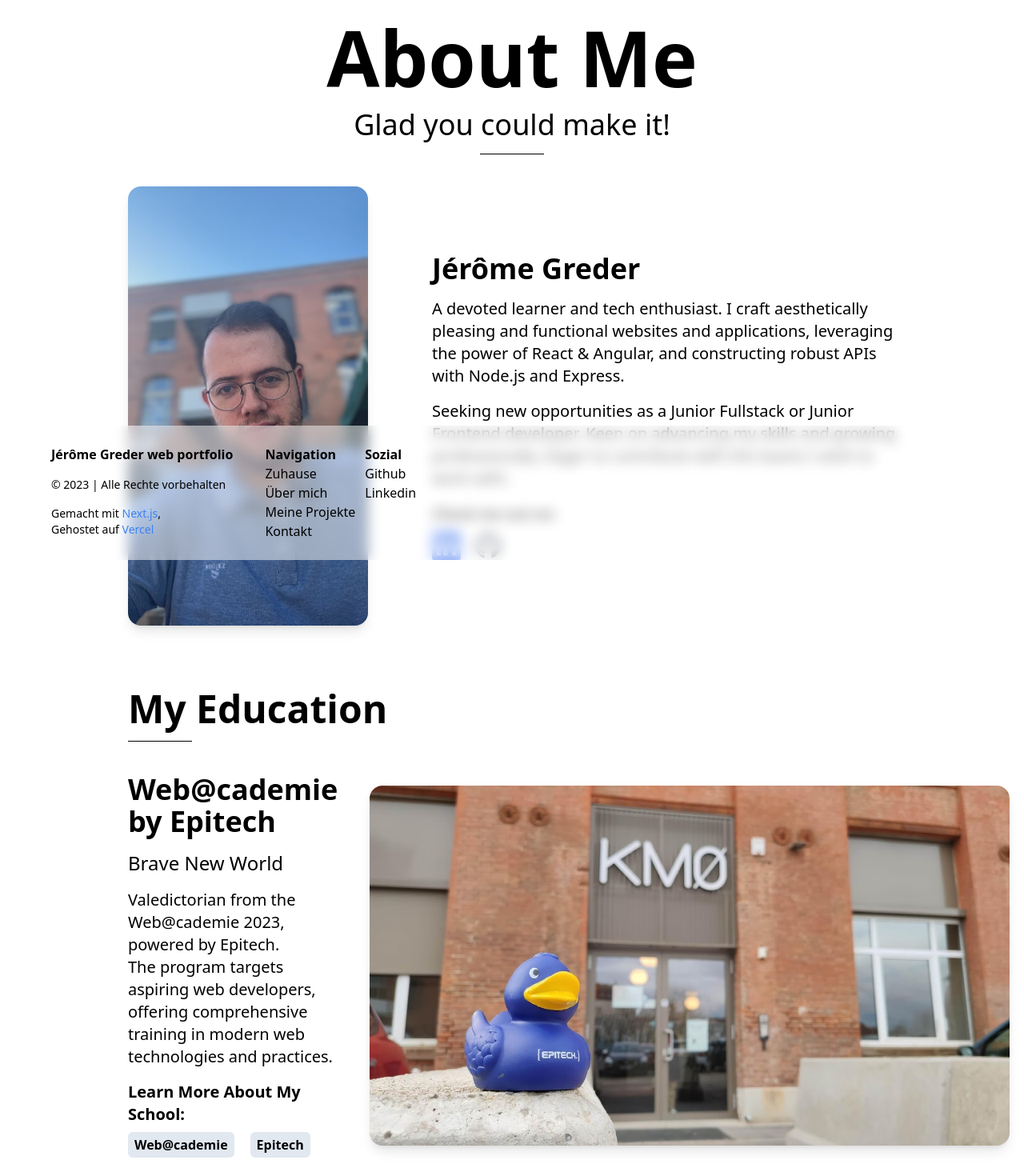
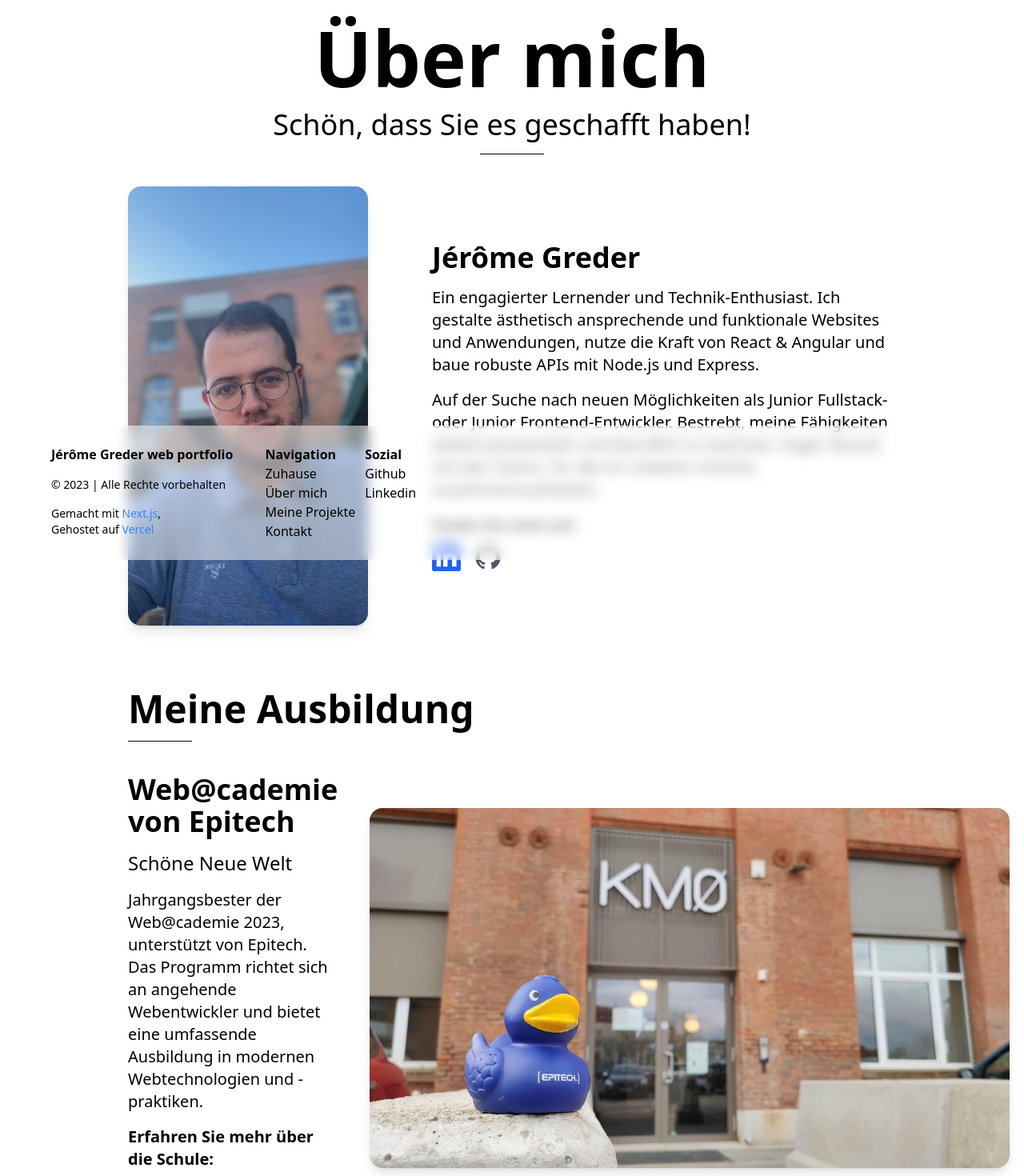
Before and after one commit to Glados1998/jerome-greder-web-portfolio-client, a Next.js app: page /de/about in a window 1280 px wide. Shown: the part 100-1570 px from the top of the page at 80% size. Built offline with nearby package versions, Linux system fonts and the light colour scheme.

Commit message:
feat: translation added for about page

```diff
--- a/dictionaries/de.json
+++ b/dictionaries/de.json
@@ -40,7 +40,21 @@
       }
     },
     "About": {
-      "title": "Über"
+      "title": "Über mich",
+      "subTitle": "Schön, dass Sie es geschafft haben!",
+      "profile": {
+        "descriptionOne": "Ein engagierter Lernender und Technik-Enthusiast. Ich gestalte ästhetisch ansprechende und funktionale Websites und Anwendungen, nutze die Kraft von React & Angular und baue robuste APIs mit Node.js und Express.",
+        "descriptionTwo": "Auf der Suche nach neuen Möglichkeiten als Junior Fullstack- oder Junior Frontend-Entwickler. Bestrebt, meine Fähigkeiten weiterzuentwickeln und beruflich zu wachsen. Eager darauf, mit den Teams, für die ich arbeiten möchte, zusammenzuarbeiten."
+      },
+      "cta": "Finden Sie mich auf",
+      "educationLabel": "Meine Ausbildung",
+      "education": {
+        "epitech": "Web@cademie von Epitech",
+        "subheading": "Schöne Neue Welt",
+        "description": "Jahrgangsbester der Web@cademie 2023, unterstützt von Epitech. Das Programm richtet sich an angehende Webentwickler und bietet eine umfassende Ausbildung in modernen Webtechnologien und -praktiken."
+      },
+      "ctaSchool": "Erfahren Sie mehr über die Schule",
+      "techStack": "Mein Tech-Stack"
     },
     "projects": {
     },
--- a/dictionaries/en.json
+++ b/dictionaries/en.json
@@ -42,7 +42,21 @@
       }
     },
     "About": {
-      "title": "About"
+      "title": "About me",
+      "subTitle": "Glad you could make it!",
+      "profile": {
+        "descriptionOne": "A devoted learner and tech enthusiast. I craft aesthetically pleasing and functional websites and applications, leveraging the power of React & Angular, and constructing robust APIs with Node.js and Express.",
+        "descriptionTwo": "Seeking new opportunities as a Junior Fullstack or Junior Frontend developer. Keen on advancing my skills and growing professionally. Eager to contribute with the teams I wish to work with."
+      },
+      "cta": "Find me on",
+      "educationLabel": "My education",
+      "education": {
+        "epitech": "Web@cademie by Epitech",
+        "subheading": "Brave New World",
+        "description": "Valedictorian from the Web@cademie 2023, powered by Epitech. The program targets aspiring web developers offering comprehensive training in modern web technologies and practices."
+      },
+      "ctaSchool": "Learn more about the school",
+      "techStack": "My tech stack"
     },
     "projects": {
     },
--- a/dictionaries/fr.json
+++ b/dictionaries/fr.json
@@ -40,7 +40,21 @@
       }
     },
     "About": {
-      "title": "About"
+      "title": "À propos de moi",
+      "subTitle": "Heureux que vous ayez pu venir !",
+      "profile": {
+        "descriptionOne": "Un apprenant dévoué et passionné de technologie. Je crée des sites web et des applications esthétiquement plaisants et fonctionnels, en exploitant la puissance de React & Angular, et en construisant des API robustes avec Node.js et Express.",
+        "descriptionTwo": "À la recherche de nouvelles opportunités en tant que développeur Fullstack junior ou développeur Frontend junior. Désireux de faire avancer mes compétences et de grandir professionnellement. Impatient de contribuer avec les équipes avec lesquelles je souhaite travailler."
+      },
+      "cta": "Trouvez-moi sur",
+      "educationLabel": "Ma formation",
+      "education": {
+        "epitech": "Web@cademie par Epitech",
+        "subheading": "Un Nouveau Monde Brave",
+        "description": "Major de promotion de la Web@cademie 2023, propulsée par Epitech. Le programme cible les aspirants développeurs web en offrant une formation complète sur les technologies et pratiques web modernes."
+      },
+      "ctaSchool": "En savoir plus sur l'école",
+      "techStack": "Mon stack technique"
     },
     "projects": {
     },
--- a/src/app/[lang]/about/page.tsx
+++ b/src/app/[lang]/about/page.tsx
@@ -4,18 +4,25 @@ import epitechBanner from 'src/app/[lang]/assets/images/epitech-banner.jpg';
 import {BsLinkedin} from "react-icons/bs";
 import {AiFillGithub} from "react-icons/ai";
 import techs from "@/data/languages";
+import {Locale} from "../../../../i18.donfig";
+import {getDictionary} from "../../../../lib/dictionary";
 
-export default function About() {
+export default async function About({
+                                        params: {lang}
+                                    }: {
+    params: { lang: Locale }
+}) {
+    const {page} = await getDictionary(lang)
     return (
         <>
             <div className="relative px-5 md:px-20 lg:px-40 py-10">
                 {/* Intro Section */}
                 <div className="text-center">
                     <h1 className="text-4xl md:text-6xl lg:text-8xl font-bold">
-                        About Me
+                        {page.About.title}
                     </h1>
                     <p className="text-xl md:text-2xl lg:text-4xl font-medium mt-4">
-                        Glad you could make it!
+                        {page.About.subTitle}
                     </p>
                     <hr className="mt-4 w-20 mx-auto border-black dark:border-white"/>
                 </div>
@@ -29,18 +36,15 @@ export default function About() {
                             Jérôme Greder
                         </h2>
                         <p className="text-base md:text-xl font-medium">
-                            A devoted learner and tech enthusiast. I craft aesthetically pleasing and functional
-                            websites and applications, leveraging the power of React & Angular, and constructing robust
-                            APIs with Node.js and Express.
+                            {page.About.profile.descriptionOne}
                         </p>
                         <p className="text-base md:text-xl font-medium">
-                            Seeking new opportunities as a Junior Fullstack or Junior Frontend developer. Keen on advancing my
-                            skills and growing professionally. Eager to contribute with the teams I wish to work with.
+                            {page.About.profile.descriptionTwo}
                         </p>
                         <div className="flex flex-col md:flex-row gap-6">
                             <div>
                                 <p className="text-lg font-bold">
-                                    Check me out on:
+                                    {page.About.cta}:
                                 </p>
                                 <div className="flex gap-4 mt-2">
                                     <a href="https://www.linkedin.com/in/jerome-greder/" target={'_blank'}
@@ -74,20 +78,18 @@ export default function About() {
                 {/* Education Section */}
                 <div className="mt-20">
                     <div className="text-left">
-                        <h1 className="text-3xl md:text-5xl font-bold">My Education</h1>
+                        <h1 className="text-3xl md:text-5xl font-bold">{page.About.educationLabel}</h1>
                         <hr className="mt-4 w-20 border-black dark:border-white"/>
                     </div>
                     <div className="flex flex-col md:flex-row justify-evenly items-center mt-10 gap-6 md:gap-10">
                         <div className="space-y-4 max-w-2xl">
-                            <h2 className="text-2xl md:text-4xl font-bold">Web@cademie by Epitech</h2>
-                            <p className="text-lg md:text-2xl font-medium">Brave New World</p>
+                            <h2 className="text-2xl md:text-4xl font-bold">{page.About.education.epitech}</h2>
+                            <p className="text-lg md:text-2xl font-medium">{page.About.education.subheading}</p>
                             <p className="text-base md:text-xl font-medium">
-                                Valedictorian from the Web@cademie 2023, powered by Epitech. <br/>
-                                The program targets aspiring web developers,
-                                offering comprehensive training in modern web technologies and practices.
+                                {page.About.education.description}
                             </p>
                             <div className="space-y-2">
-                                <h2 className="text-lg md:text-xl font-bold">Learn More About My School:</h2>
+                                <h2 className="text-lg md:text-xl font-bold">{page.About.ctaSchool}:</h2>
                                 <div className="flex gap-5">
                                     <a href="https://www.webacademie.org/" target={'_blank'}
                                        className="bg-slate-200 font-semibold hover:bg-slate-800 px-2 py-1 rounded-md text-sm md:text-base text-black hover:text-white transition duration-300 ease-in-out">
@@ -108,13 +110,13 @@ export default function About() {
                 {/* Stack Section */}
                 <div className="mt-20">
                     <div className="text-center">
-                        <h1 className="text-3xl md:text-5xl font-bold">My Stack</h1>
+                        <h1 className="text-3xl md:text-5xl font-bold">{page.About.techStack}</h1>
                         <hr className="mt-4 w-20 mx-auto border-black dark:border-white"/>
                     </div>
                     <div className="mt-10 flex justify-center">
                         <div className="w-[50rem] max-w-full flex flex-wrap justify-center items-center gap-4">
                             {techs.map((tech) => (
-                                <p className="bg-gray-200 rounded-md px-3 py-1 text-sm font-semibold text-gray-700" key={tech.label}>{tech.label}</p>
+                                <p className="bg-slate-200 rounded-md px-3 py-1 text-sm font-semibold text-black" key={tech.label}>{tech.label}</p>
                             ))}
                         </div>
                     </div>
```
